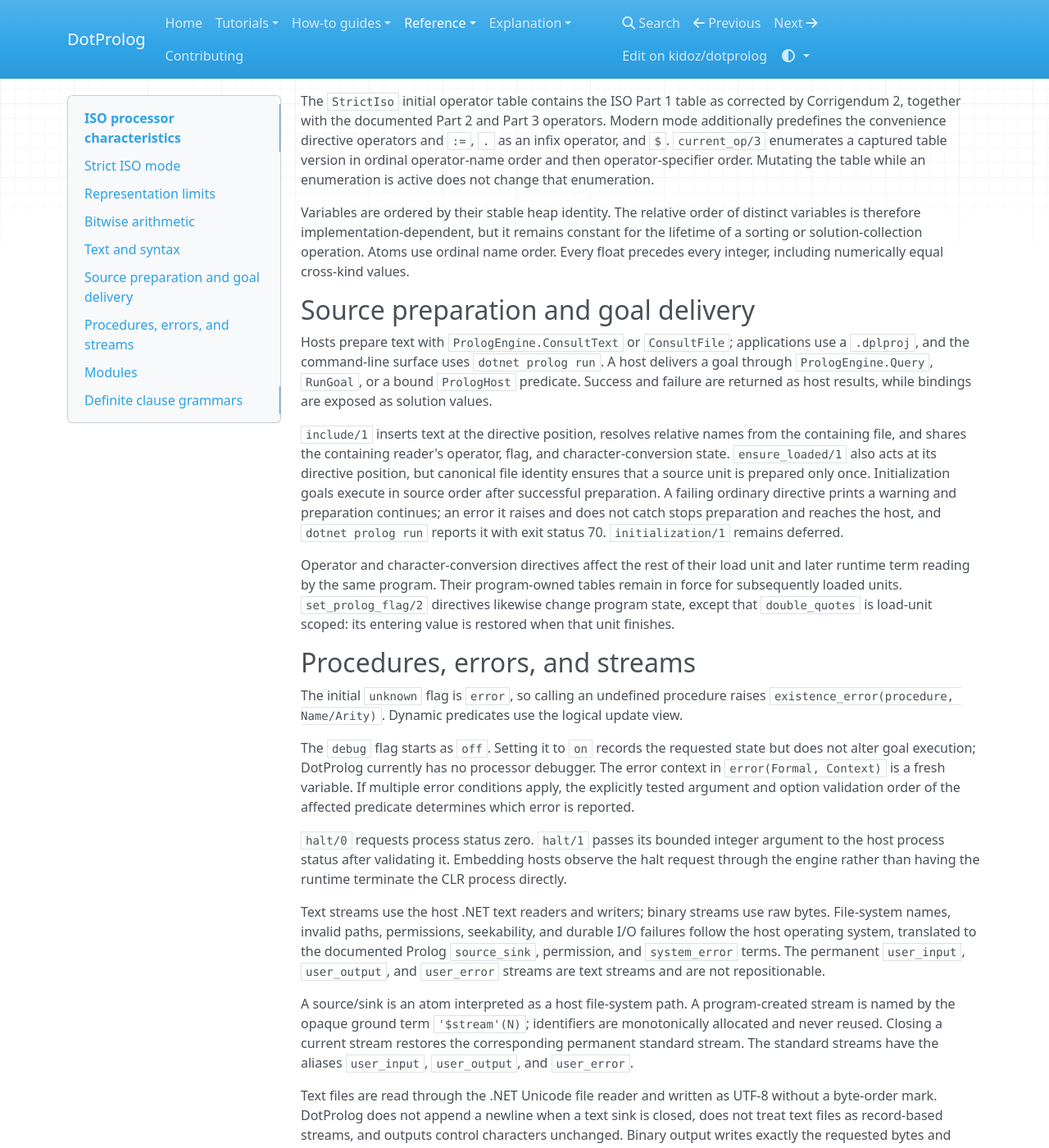
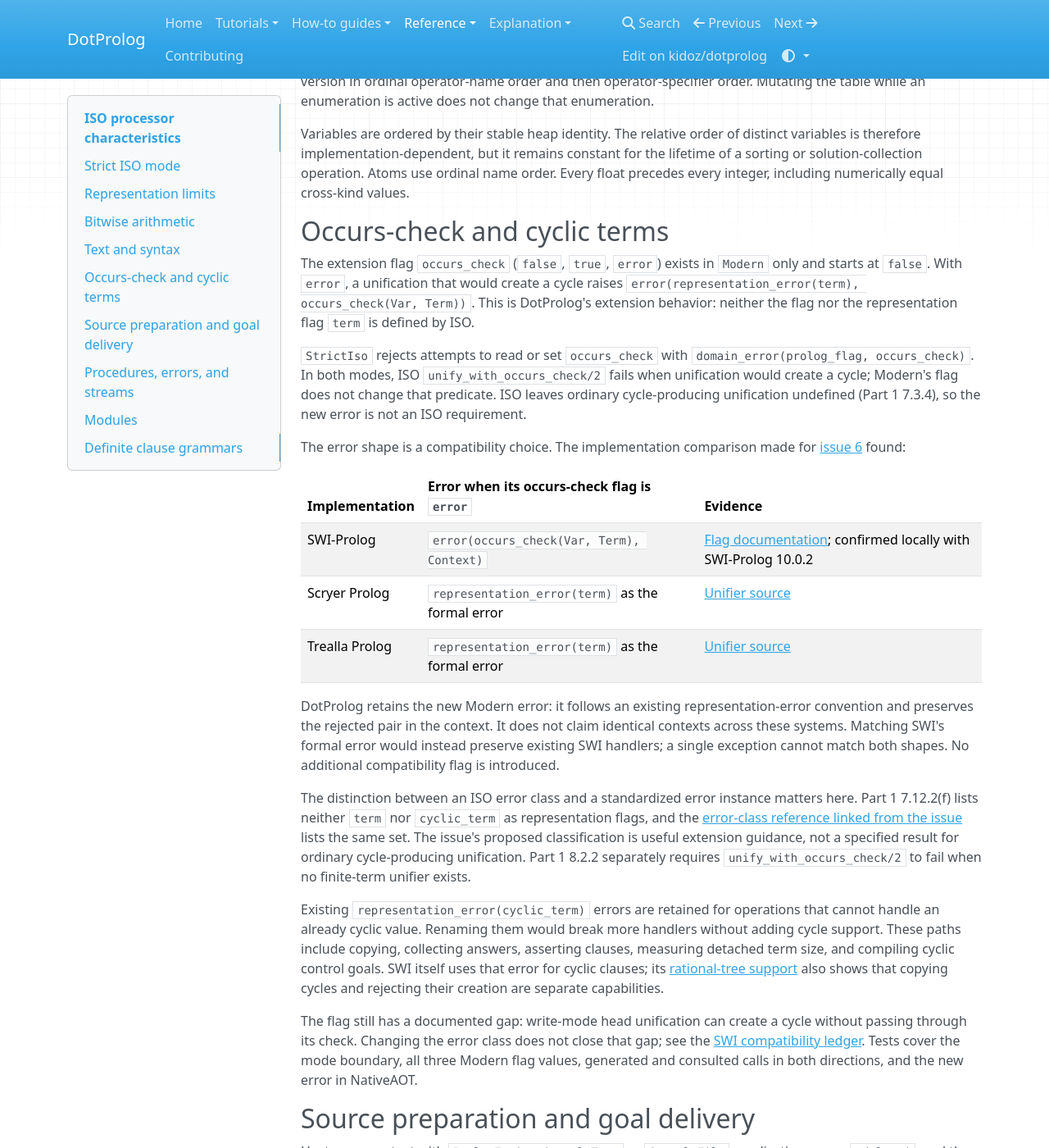
Before and after one commit to kidoz/dotprolog, an MkDocs documentation site: the page built from docs/reference/iso-processor-characteristics.md, in a window 1280 px wide and 1400 px high, scrolled down 2832 px. Shown: the whole window at 82% size. Built offline with MkDocs 1.6.1, drawn with Linux system fonts in a browser that asks for light colours; nearby versions of some CDN libraries; some of the changed text lies outside the part shown.

Commit message:
Clarify occurs-check policy and compare Prolog error conventions

```diff
--- a/docs/reference/iso-processor-characteristics.md
+++ b/docs/reference/iso-processor-characteristics.md
@@ -132,6 +128,51 @@ Variables are ordered by their stable heap identity. The relative order of disti
 therefore implementation-dependent, but it remains constant for the lifetime of a sorting or
 solution-collection operation. Atoms use ordinal name order. Every float precedes every integer,
 including numerically equal cross-kind values.
+
+## Occurs-check and cyclic terms
+
+The extension flag `occurs_check` (`false`, `true`, `error`) exists in `Modern` only and starts at
+`false`. With `error`, a unification that would create a cycle raises
+`error(representation_error(term), occurs_check(Var, Term))`. This is DotProlog's extension
+behavior: neither the flag nor the representation flag `term` is defined by ISO.
+
+`StrictIso` rejects attempts to read or set `occurs_check` with `domain_error(prolog_flag, occurs_check)`.
+In both modes, ISO `unify_with_occurs_check/2` fails when unification would create a cycle;
+Modern's flag does not change that predicate. ISO leaves ordinary cycle-producing unification
+undefined (Part 1 7.3.4), so the new error is not an ISO requirement.
+
+The error shape is a compatibility choice. The implementation comparison made for
+[issue 6](https://github.com/kidoz/dotprolog/issues/6) found:
+
+| Implementation | Error when its occurs-check flag is `error` | Evidence |
+|---|---|---|
+| SWI-Prolog | `error(occurs_check(Var, Term), Context)` | [Flag documentation](https://www.swi-prolog.org/pldoc/man?section=flags); confirmed locally with SWI-Prolog 10.0.2 |
+| Scryer Prolog | `representation_error(term)` as the formal error | [Unifier source](https://github.com/mthom/scryer-prolog/blob/97b85690fbf58e9a794af04a0a8096b7fbe3e216/src/machine/unify.rs#L567-L575) |
+| Trealla Prolog | `representation_error(term)` as the formal error | [Unifier source](https://github.com/trealla-prolog/trealla/blob/58bb70e879072f38a1e57731a9691b2cf61ed486/src/unify.c#L810-L813) |
+
+DotProlog retains the new Modern error: it follows an existing representation-error convention
+and preserves the rejected pair in the context. It does not claim identical contexts across
+these systems. Matching SWI's formal error would instead preserve existing SWI handlers; a
+single exception cannot match both shapes. No additional compatibility flag is introduced.
+
+The distinction between an ISO error class and a standardized error instance matters here.
+Part 1 7.12.2(f) lists neither `term` nor `cyclic_term` as representation flags, and the
+[error-class reference linked from the issue](https://www.complang.tuwien.ac.at/ulrich/iso-prolog/error_k#error_classes)
+lists the same set. The issue's proposed classification is useful extension guidance, not a
+specified result for ordinary cycle-producing unification. Part 1 8.2.2 separately requires
+`unify_with_occurs_check/2` to fail when no finite-term unifier exists.
+
+Existing `representation_error(cyclic_term)` errors are retained for operations that cannot
+handle an already cyclic value. Renaming them would break more handlers without adding cycle
+support. These paths include copying, collecting answers, asserting clauses, measuring detached
+term size, and compiling cyclic control goals. SWI itself uses that error for cyclic clauses;
+its [rational-tree support](https://www.swi-prolog.org/pldoc/man?section=cyclic) also shows that
+copying cycles and rejecting their creation are separate capabilities.
+
+The flag still has a documented gap: write-mode head unification can create a cycle without
+passing through its check. Changing the error class does not close that gap; see the
+[SWI compatibility ledger](swi-compatibility.md). Tests cover the mode boundary, all three Modern
+flag values, generated and consulted calls in both directions, and the new error in NativeAOT.
 
 ## Source preparation and goal delivery
 
```
Also changed, not shown: other parts of docs/reference/iso-processor-characteristics.md (+1 -5 lines), CHANGELOG.md (+7 -6 lines), docs/reference/swi-compatibility.md (+1 -1 lines), 2 other files.
